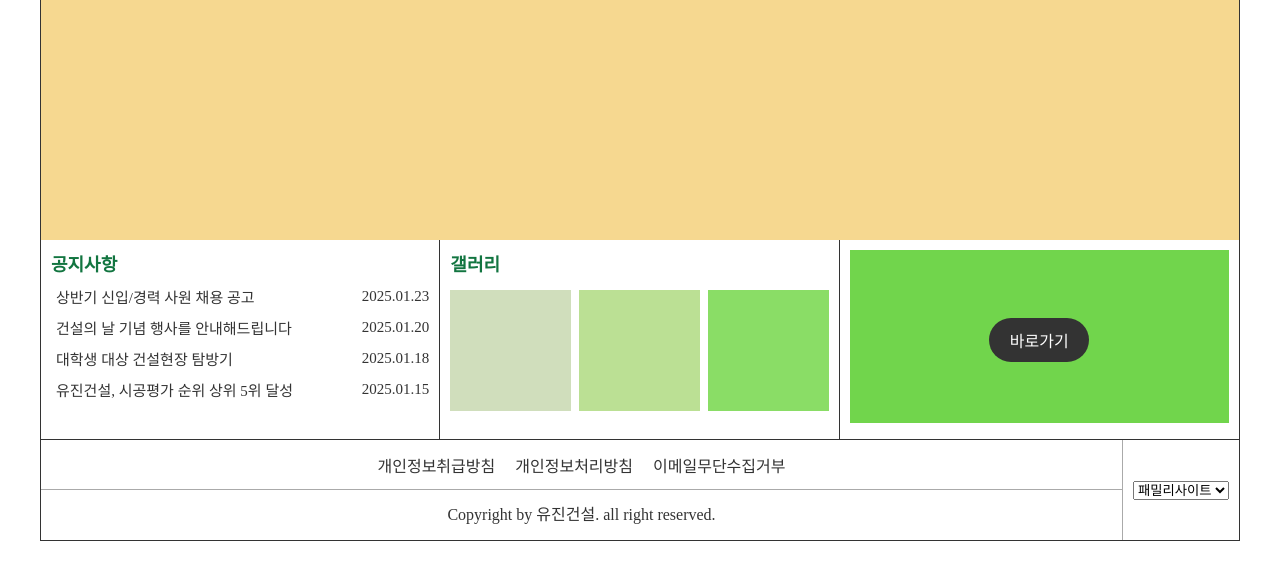
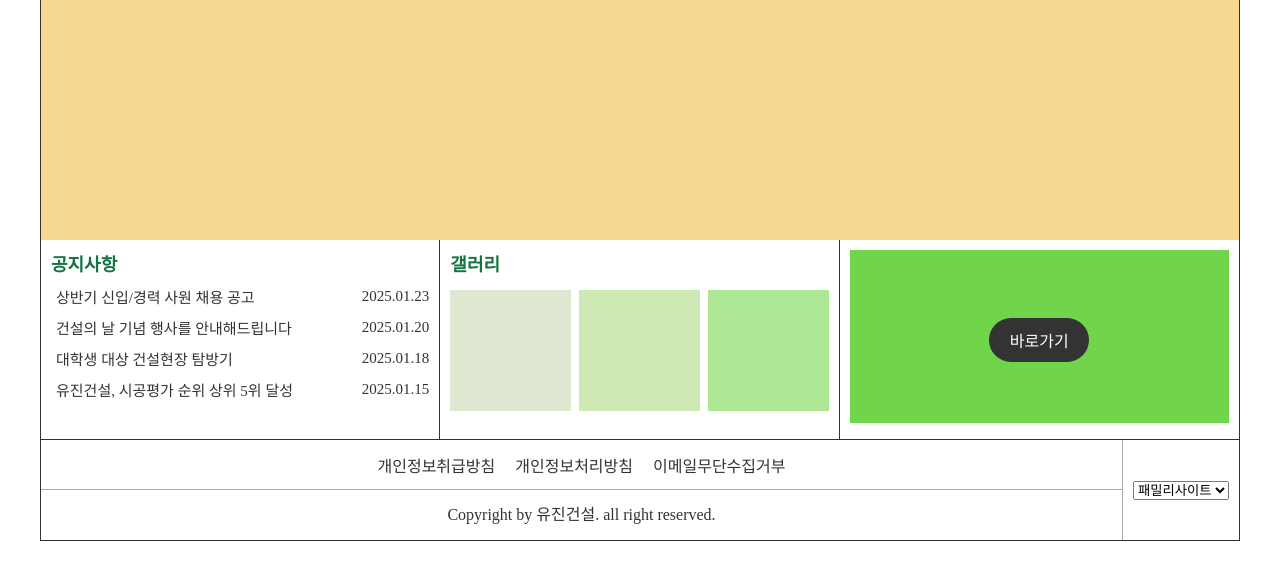
Before and after one commit to heopoint/webdesign, a plain HTML site: page A-4/index.html in a window 1280 px wide. Shown: the part 161-740 px from the top of the page. Drawn offline with Linux system fonts and the light colour scheme.

Commit message:
a4수정

```diff
--- a/A-4/css/style.css
+++ b/A-4/css/style.css
@@ -251,8 +251,9 @@
   .gallery ul li img {
     width: 100%;
     transition: .4s;
+     opacity: .7;
   }
-
+  .gallery ul li:hover img{opacity: 1;}
   /* banner */
 
 
```
